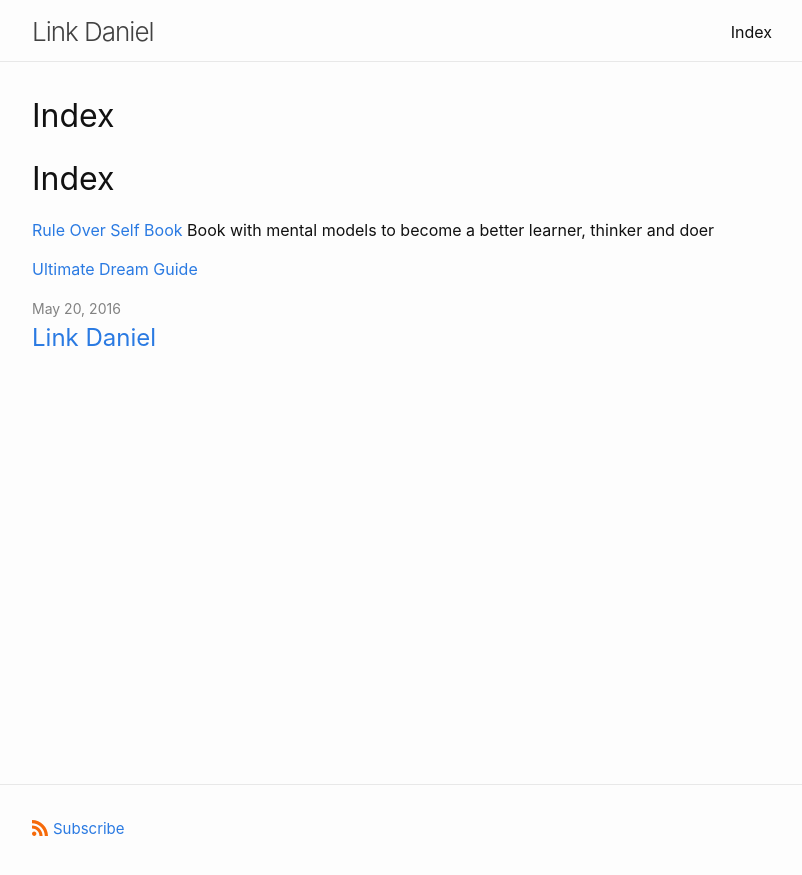
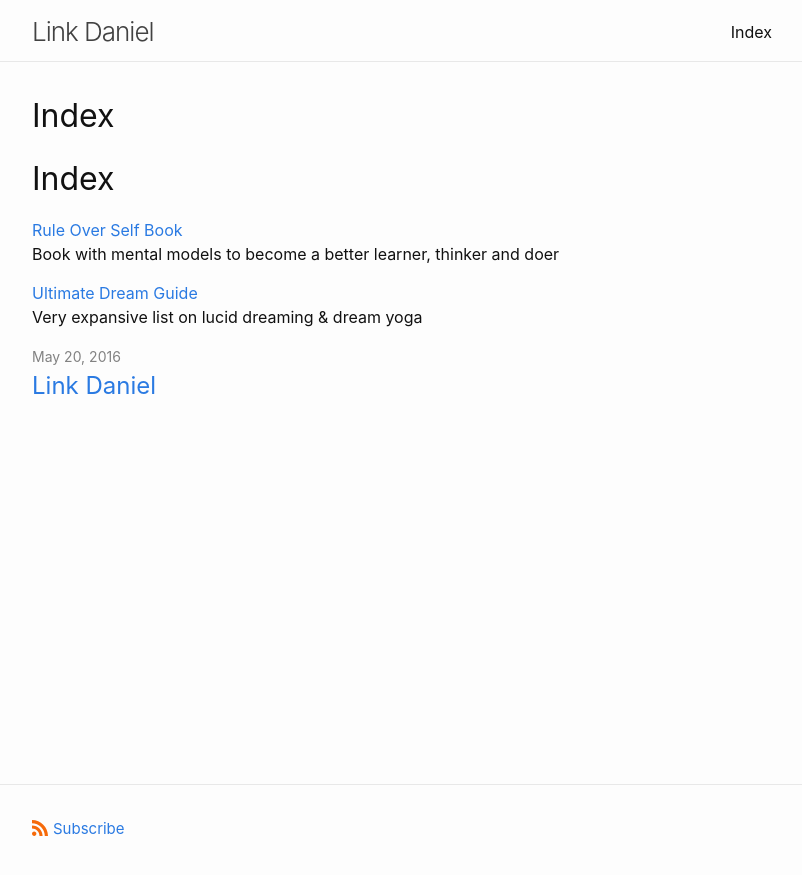
Before and after one commit to link-daniel/link.github.io, a Jekyll site: the page built from index.md, in a window 1280 px wide. Shown: the top 875 px of the page, without its empty margins (238-1040 px from the left). Built offline with Jekyll 4.4.1, drawn with Linux system fonts in a browser that asks for light colours; our own code applies the rules of GitHub Pages for plain Markdown files.

Commit message:
Update index.md

```diff
--- a/index.md
+++ b/index.md
@@ -12,6 +12,9 @@ layout: home
 # Index
 
 [Rule Over Self Book](https://link.com.de/ruleoverself)
+<br>
 Book with mental models to become a better learner, thinker and doer
 
 [Ultimate Dream Guide](https://link.com.de/dream)
+<br>
+Very expansive list on lucid dreaming & dream yoga
```
